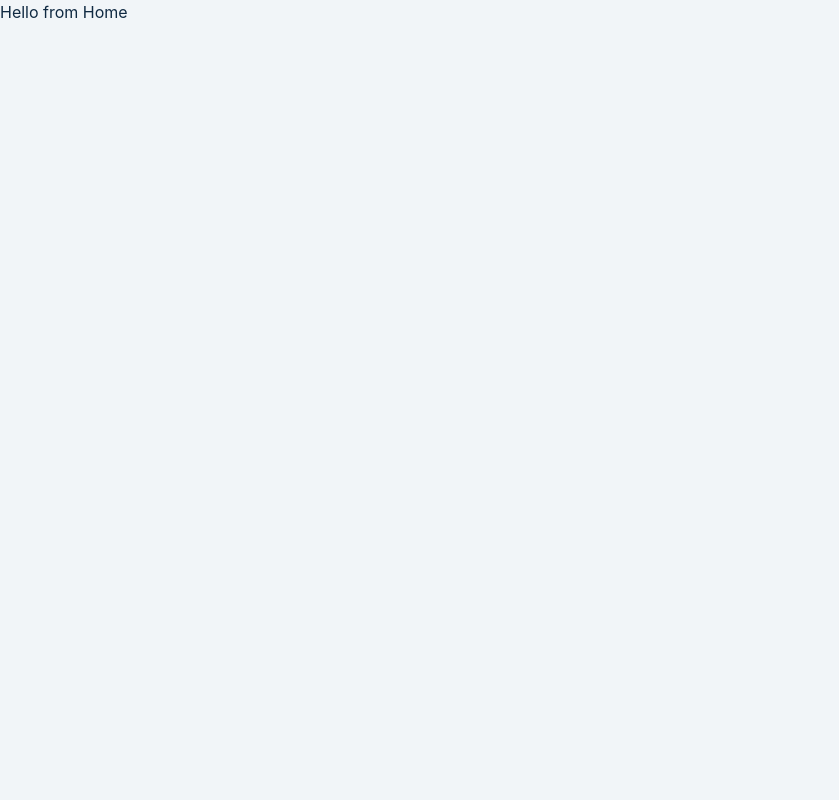
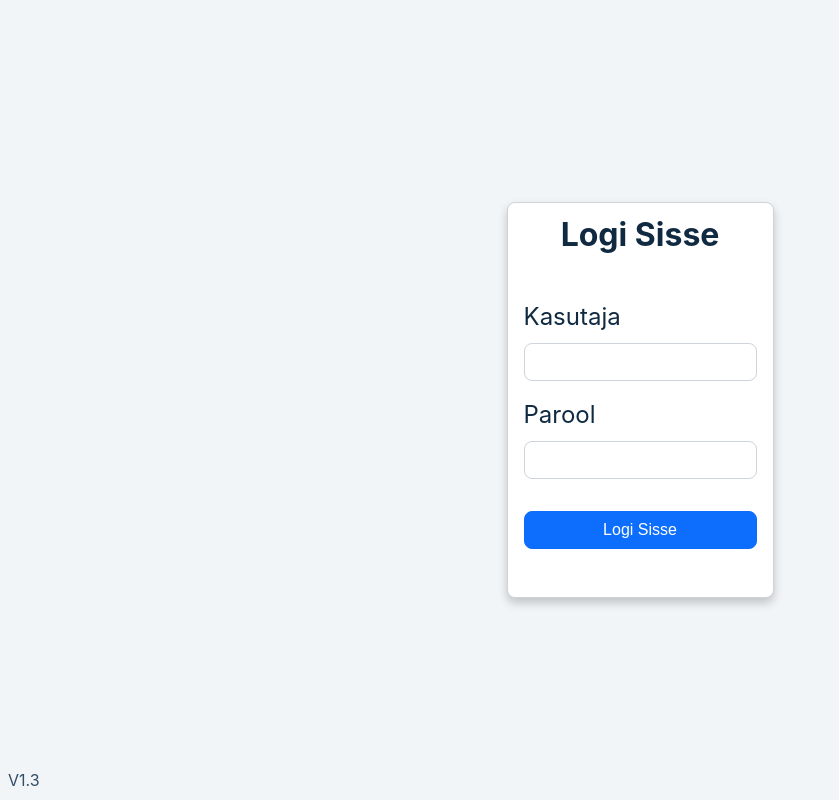
Before and after one commit to Krixxx/omblus-client, a React (Create React App) app: page / in a window 1280 px wide. Shown: the whole page, without its empty margins (0-839 px from the left). Built offline with nearby package versions, Linux system fonts and the light colour scheme.

Commit message:
initial login set-up

```diff
--- a/prettier.config.js
+++ b/prettier.config.js
@@ -1,4 +1,3 @@
 module.exports = {
-    "semi": false,
-    "singleQuote": true
+  semi: false,
 }
--- a/src/pages/Home.js
+++ b/src/pages/Home.js
@@ -1,10 +1,164 @@
-import React from 'react'
-import styled from 'styled-components'
-import { useSelector } from 'react-redux'
-import { Navigate } from 'react-router-dom'
+import React, { useRef, useState } from "react"
+import styled from "styled-components"
+import { useSelector, useDispatch } from "react-redux"
+import { Navigate } from "react-router-dom"
+import axios from "axios"
 
 const Home = () => {
-  return <div>Hello from Home</div>
+  const [values, setValues] = useState({
+    username: "",
+    password: "",
+  })
+  const [error, setError] = useState("")
+  const [loading, setLoading] = useState(false)
+
+  const login = async (username, password) => {
+    const response = await axios
+      .get(process.env.REACT_APP_API_URL + `/users/${username}`)
+      .catch((e) => setError("Sellist kasutajat pole"))
+
+    if (response) {
+      if (response.data.password === password) {
+        //TODO - if password is OK, then check for role and Navigate to proper page
+        //Also, set logged in user to Redux.
+      } else {
+        setError("Parool on vale")
+      }
+    }
+  }
+
+  const handleChange = (e) => {
+    e.preventDefault()
+    setValues({ ...values, [e.target.name]: e.target.value })
+  }
+
+  const handleSubmit = async (e) => {
+    e.preventDefault()
+    setError("")
+    setLoading(true)
+
+    await login(values.username, values.password)
+    setLoading(false)
+    // try {
+    //   //do some magic code
+    // } catch (error) {
+    //   setError("Ei saanud sisse logida")
+    //   setLoading(false)
+    // }
+  }
+
+  return (
+    <Wrapper>
+      <div className="card">
+        <h2>Logi sisse</h2>
+        {error && <p className="error">{error}</p>}
+        <form className="signup-form" onSubmit={handleSubmit}>
+          <label htmlFor="username">Kasutaja</label>
+          <input
+            type="text"
+            name="username"
+            required
+            onChange={handleChange}
+            id="username"
+          />
+          <label htmlFor="password">Parool</label>
+          <input
+            type="password"
+            name="password"
+            required
+            onChange={handleChange}
+            id="password"
+          />
+          <button disabled={loading} type="submit">
+            Logi Sisse
+          </button>
+        </form>
+      </div>
+      <p className="version">V1.3</p>
+    </Wrapper>
+  )
 }
 
+const Wrapper = styled.div`
+  height: 100vh;
+  display: flex;
+  align-items: center;
+  h2 {
+    text-align: center;
+    margin-bottom: 2rem;
+  }
+  label {
+    font-size: 1.5rem;
+    margin-top: 1rem;
+    margin-bottom: 0.5rem;
+  }
+  .card {
+    margin: 0 auto;
+    padding: 1rem;
+    border: 1px solid #ced4da;
+    border-radius: 0.5rem;
+    max-width: 400px;
+    background: #fff;
+    box-shadow: 0px 5px 10px rgba(0, 0, 0, 0.2);
+  }
+  input {
+    line-height: 1.5;
+    border: 1px solid #ced4da;
+    font-size: 1rem;
+    font-weight: 400;
+    border-radius: 0.5rem;
+    padding: 0.375rem 0.75rem;
+  }
+  button {
+    margin-top: 2rem;
+    margin-bottom: 2rem;
+    padding: 0.375rem 0.75rem;
+    font-weight: 400;
+    line-height: 1.5;
+    text-align: center;
+    text-decoration: none;
+    vertical-align: middle;
+    border: 1px solid transparent;
+    font-size: 1rem;
+    border-radius: 0.5rem;
+    cursor: pointer;
+    color: #fff;
+    background-color: #0d6efd;
+    border-color: #0d6efd;
+  }
+  .version {
+    position: absolute;
+    left: 0;
+    bottom: 0;
+    margin: 0.5rem;
+  }
+  .signup-form {
+    display: grid;
+  }
+  .have-account {
+    text-align: center;
+  }
+  .error {
+    color: #842029;
+    background-color: #f8d7da;
+    border-color: #f5c2c7;
+    position: relative;
+    padding: 1rem 1rem;
+    margin-top: 1rem;
+    margin-bottom: 1rem;
+    border: 1px solid transparent;
+    border-radius: 0.25rem;
+  }
+  .demo-info {
+    position: absolute;
+    bottom: 0;
+    left: 50%;
+    transform: translateX(-50%);
+    margin-bottom: 0%.5;
+    & p {
+      margin: 0;
+    }
+  }
+`
+
 export default Home
```
Also changed, not shown: src/utils/helpers.js (added, +23 -0 lines).
